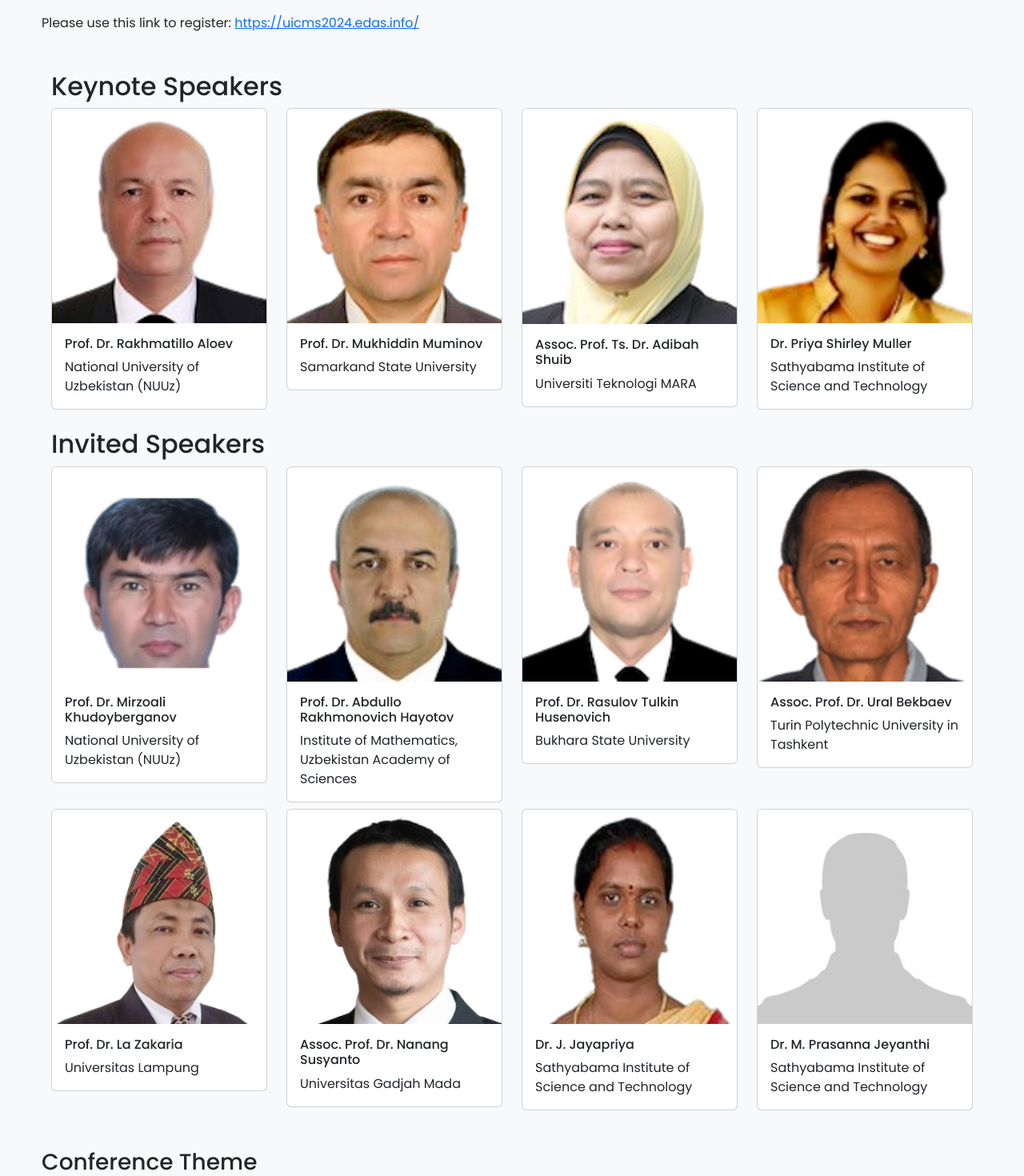
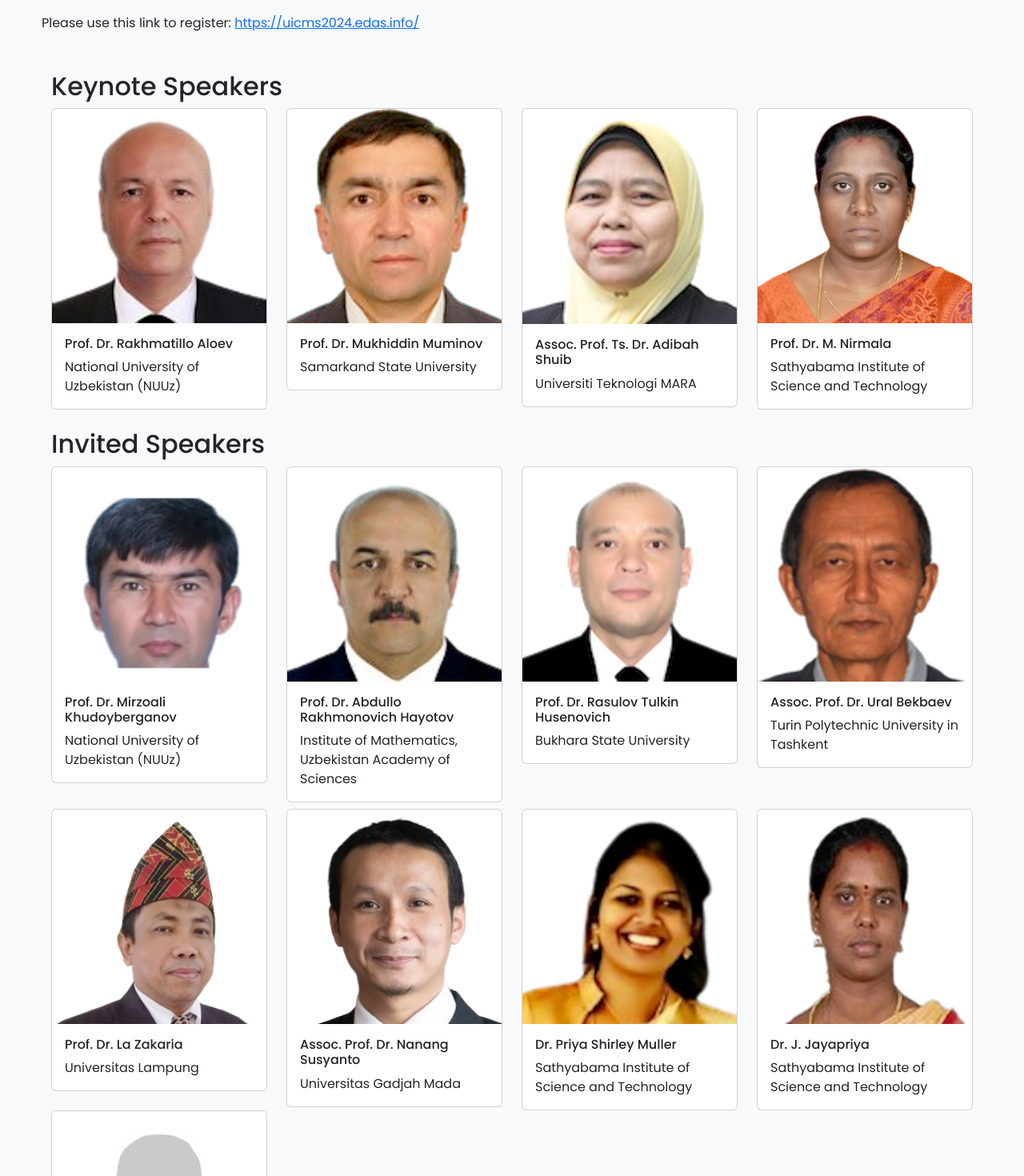
Before and after one commit to uicms2024/uicms2024.github.io, an Angular app: page /home in a window 1280 px wide. Shown: the part 980-2450 px from the top of the page at 80% size. Built offline with nearby package versions, Linux system fonts and the light colour scheme.

Commit message:
Update speakers from Sathyabama

```diff
--- a/src/app/home/home.component.html
+++ b/src/app/home/home.component.html
@@ -105,16 +105,15 @@
       <div class="col-md-3 col-8 mb-2 mb-md-0">
         <div class="card">
           <img
-            src="../assets/keynotes/priya.png"
+            src="../assets/keynotes/nirmala.png"
             class="card-img-top"
-            alt="Dr. Priya Shirley Muller"
+            alt="Prof. Dr. M. Nirmala"
           />
           <div class="card-body">
-            <h6>Dr. Priya Shirley Muller</h6>
+            <h6>Prof. Dr. M. Nirmala</h6>
             <div class="card-text">
-              <p class="card-text">
-                Sathyabama Institute of Science and Technology
-              </p>
+              <p class="card-text">Sathyabama
+                Institute of Science and Technology</p>
             </div>
           </div>
         </div>
@@ -229,6 +228,25 @@
       <div class="col-md-3 col-8 mb-2 mb-md-0">
         <div class="card">
           <img
+            src="../assets/keynotes/priya.png"
+            class="card-img-top"
+            alt="Dr. Priya Shirley Muller"
+          />
+          <div class="card-body">
+            <h6>Dr. Priya Shirley Muller</h6>
+            <div class="card-text">
+              <p class="card-text">
+                Sathyabama Institute of Science and Technology
+              </p>
+            </div>
+          </div>
+        </div>
+      </div>
+
+      <!-- Card 2h -->
+      <div class="col-md-3 col-8 mb-2 mb-md-0">
+        <div class="card">
+          <img
             src="../assets/keynotes/jayapriya.png"
             class="card-img-top"
             alt="Dr. J. Jayapriya"
@@ -243,7 +261,7 @@
         </div>
       </div>
 
-      <!-- Card 2h -->
+      <!-- Card 2i -->
       <div class="col-md-3 col-8 mb-2 mb-md-0">
         <div class="card">
           <img
@@ -261,22 +279,6 @@
         </div>
       </div>
 
-      <!-- Card 2i -->
-      <!-- <div class="col-md-2 col-8">
-        <div class="card">
-          <img
-            src="../assets/keynotes/placeholder.jpg"
-            class="card-img-top"
-            alt=""
-          />
-          <div class="card-body">
-            <h6></h6>
-            <div class="card-text">
-              <p class="card-text">Sukhothai Thammathirat Open University</p>
-            </div>
-          </div>
-        </div>
-      </div> -->
     </div>
   </div>
 </div>
```
Also changed, not shown: src/assets/keynotes/nirmala.png (added).
